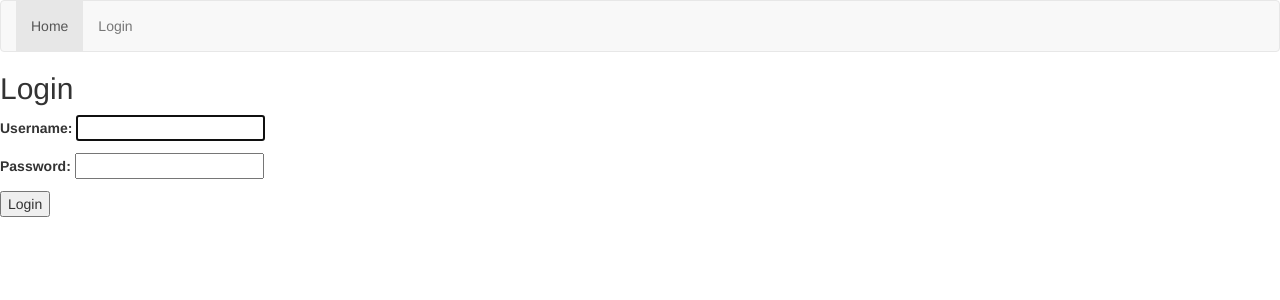
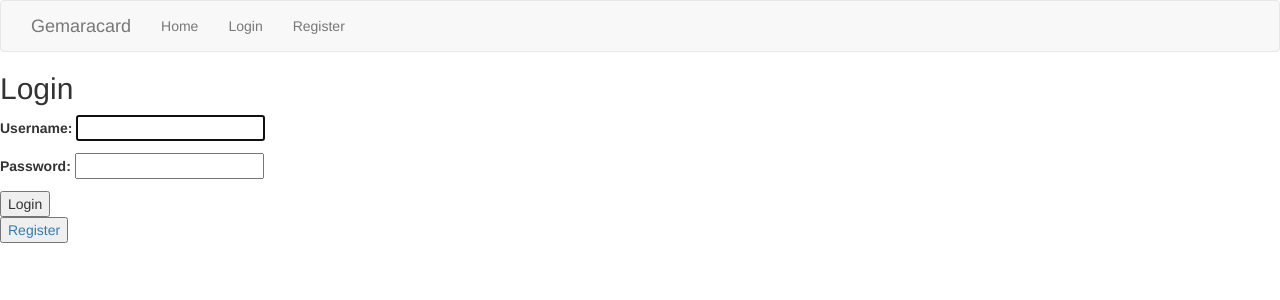
Before and after one commit to yishairasowsky/gemaracard, a Django app: page /login/ in a window 1280 px wide. Shown: the top 300 px of the page. Run offline with Django 3.2, Linux system fonts and the light colour scheme; some libraries are stand-ins or nearby versions.

Commit message:
link to registration page

```diff
--- a/gemaracard/flashcard/templates/registration/login.html
+++ b/gemaracard/flashcard/templates/registration/login.html
@@ -9,4 +9,5 @@
     {{ form.as_p }}
     <button type="submit">Login</button>
   </form>
+  <button><a href="{% url 'accounts:registration_register' %}">Register</a></button>
 {% endblock %}
--- a/gemaracard/gemaracard/templates/base.html
+++ b/gemaracard/gemaracard/templates/base.html
@@ -9,11 +9,13 @@
     <nav class="navbar navbar-default">
       <div class="collapse navbar-collapse">
         <ul class="nav navbar-nav">
-          <li class="active"><a href="/">Home</a></li>
+          <li class="navbar-brand">Gemaracard</li>
+          <li><a href="{% url 'index' %}">Home</a></li>
           {% if user.is_authenticated %}
             <li><a href="{% url 'logout' %}">Logout</a></li>
           {% else %}
             <li><a href="{% url 'login' %}">Login</a></li>
+            <li><a href="{% url 'accounts:registration_register' %}">Register</a></li>
           {% endif %}
         </ul>
       </div>
--- a/gemaracard/gemaracard/urls.py
+++ b/gemaracard/gemaracard/urls.py
@@ -24,5 +24,5 @@ urlpatterns = [
     url(r'^', include('flashcard.urls')),
     url(r'^login/$', auth_views.login, name='login'),
     url(r'^logout/$', auth_views.logout, {'next_page': '/'}, name='logout'),
-    # url(r'^$', 'flashcard.views.index', name='index'),
+    url(r'^accounts/', include('registration.backends.simple.urls', namespace='accounts')),
 ]
```
Also changed, not shown: gemaracard/flashcard/templates/registration/registration_form.html (added, +9 -0 lines), gemaracard/db.sqlite3.
